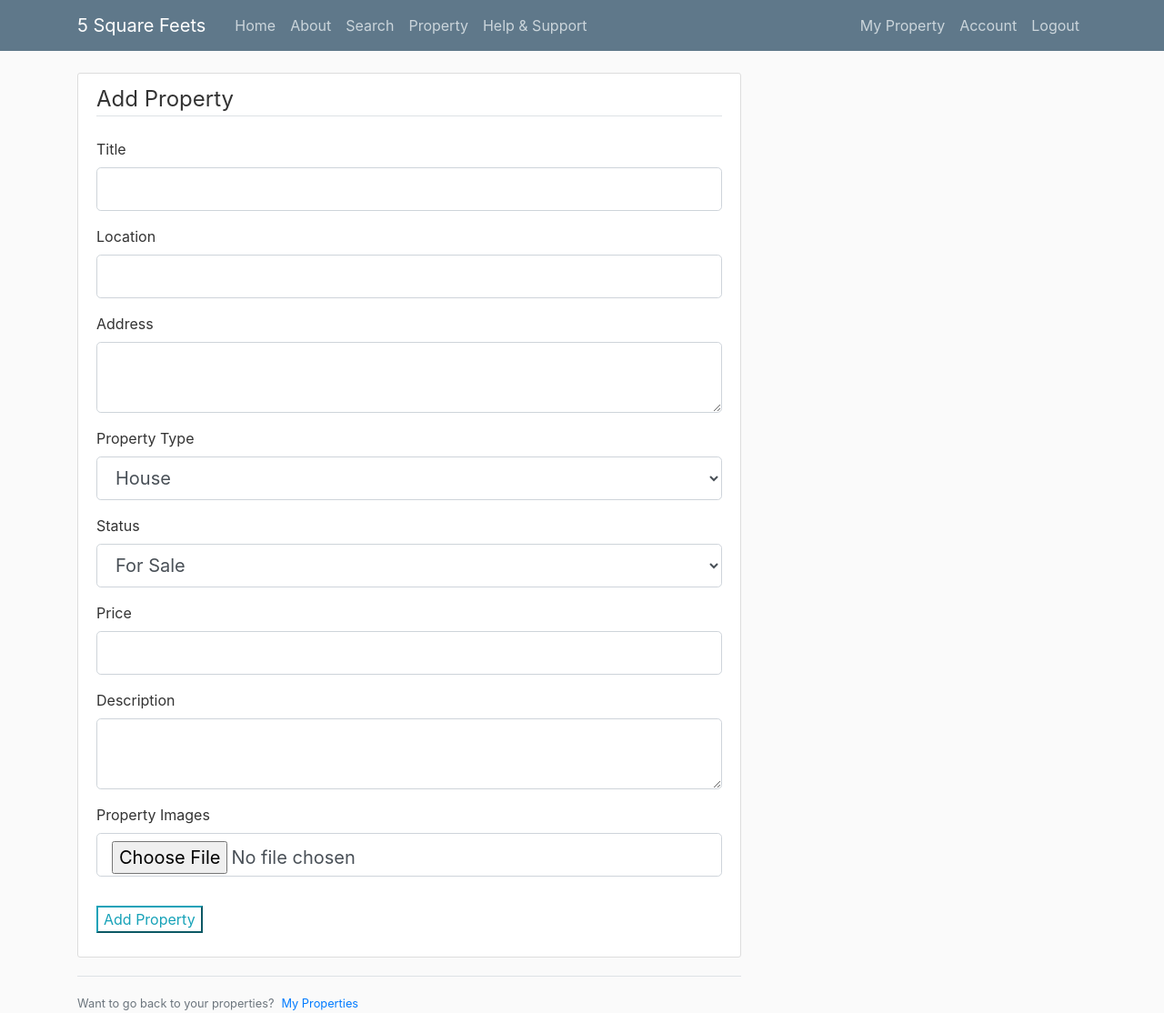
After one commit to Theoneman04/5_SQUARE_FEETS, a Flask app: page /property/new in a window 1280 px wide. The commit adds this page. Shown: the whole page at 91% size. Run offline with Flask 3, Linux system fonts and the light colour scheme; a user stored in the database is signed in; some libraries are stand-ins or nearby versions.

Commit message:
Property table setup completed

```diff
--- a/fivesquarefeets/forms.py
+++ b/fivesquarefeets/forms.py
@@ -1,40 +1,40 @@
 from flask_wtf import FlaskForm
 from flask_wtf.file import FileField, FileAllowed
 from flask_login import current_user
-from wtforms import StringField, PasswordField, SubmitField, BooleanField
-from wtforms.validators import DataRequired, Length, Email, EqualTo, ValidationError
+from wtforms import StringField, PasswordField, SubmitField, BooleanField, TextAreaField, SelectField, DecimalField
+from wtforms.validators import DataRequired, Length, Email, EqualTo, ValidationError, NumberRange
 from fivesquarefeets.models import User
 
 class RegistrationForm(FlaskForm):
-     username = StringField('Username',
-                            validators=[DataRequired(), Length(min=2, max=20)])
-     email = StringField('Email',validators=[DataRequired(), Email()])
-     password = PasswordField('Password', validators=[DataRequired()])
-     confirm_password = PasswordField('Confirm Password',validators=[DataRequired(), EqualTo('password')])
-     submit = SubmitField('Sign_up')
+    username = StringField('Username',
+                           validators=[DataRequired(), Length(min=2, max=20)])
+    email = StringField('Email',validators=[DataRequired(), Email()])
+    password = PasswordField('Password', validators=[DataRequired()])
+    confirm_password = PasswordField('Confirm Password',validators=[DataRequired(), EqualTo('password')])
+    submit = SubmitField('Sign_up')
 
-     def validate_username(self, username):
-          user = User.query.filter_by(username=username.data).first()
-          if user:
-               raise ValidationError('That username is taken. Please choose a different one.')
+    def validate_username(self, username):
+        user = User.query.filter_by(username=username.data).first()
+        if user:
+            raise ValidationError('That username is taken. Please choose a different one.')
 
-     def validate_email(self, email):
-          user = User.query.filter_by(email=email.data).first()
-          if user:
-               raise ValidationError('That email is taken. Please choose a different one.')
+    def validate_email(self, email):
+        user = User.query.filter_by(email=email.data).first()
+        if user:
+            raise ValidationError('That email is taken. Please choose a different one.')
 
 class LoginForm(FlaskForm):
-     email = StringField('Email',validators=[DataRequired(), Email()])
-     password = PasswordField('Password', validators=[DataRequired()])
-     remember = BooleanField('Remember Me')
-     submit = SubmitField('Login')
+    email = StringField('Email',validators=[DataRequired(), Email()])
+    password = PasswordField('Password', validators=[DataRequired()])
+    remember = BooleanField('Remember Me')
+    submit = SubmitField('Login')
 
 class UpdateAccountForm(FlaskForm):
     username = StringField('Username',
                            validators=[DataRequired(), Length(min=2, max=20)])
     email = StringField('Email',
                         validators=[DataRequired(), Email()])
-    picture = FileField('Update Profile Picture', validators=[FileAllowed(['jpg', 'png','webp'])])
+    picture = FileField('Update Profile Picture', validators=[FileAllowed(['jpg', 'png', 'webp'])])
     submit = SubmitField('Update')
 
     def validate_username(self, username):
@@ -48,3 +48,18 @@ class UpdateAccountForm(FlaskForm):
             user = User.query.filter_by(email=email.data).first()
             if user:
                 raise ValidationError('That email is taken. Please choose a different one.')
+
+# New form to add property
+class PropertyForm(FlaskForm):
+    property_title = StringField('Title', validators=[DataRequired(), Length(min=5, max=100)])
+    location = StringField('Location', validators=[DataRequired(), Length(min=5, max=100)])
+    address = TextAreaField('Address', validators=[DataRequired(), Length(min=10)])
+    property_type = SelectField('Property Type', choices=[('house', 'House'), ('apartment', 'Apartment'),
+                                                          ('office', 'Office'), ('retail', 'Retail'), ('land', 'Land')],
+                                validators=[DataRequired()])
+    status = SelectField('Status', choices=[('for_sale', 'For Sale'), ('for_rent', 'For Rent'),
+                                            ('pending', 'Pending'), ('sold', 'Sold')], validators=[DataRequired()])
+    price = DecimalField('Price', validators=[DataRequired(), NumberRange(min=0)], places=2)
+    description = TextAreaField('Description', validators=[DataRequired(), Length(min=20)])
+    images = FileField('Property Images', validators=[FileAllowed(['jpg', 'png', 'webp'])])
+    submit = SubmitField('Add Property')
--- a/fivesquarefeets/routes.py
+++ b/fivesquarefeets/routes.py
@@ -3,7 +3,7 @@ import secrets
 from PIL import Image
 from flask import Blueprint, current_app,render_template, url_for, flash, redirect, request
 from fivesquarefeets import db
-from fivesquarefeets.forms import RegistrationForm, LoginForm, UpdateAccountForm
+from fivesquarefeets.forms import RegistrationForm, LoginForm, UpdateAccountForm, PropertyForm
 from fivesquarefeets.models import User, Property
 from flask_login import login_user, current_user, logout_user, login_required
 
@@ -82,3 +82,48 @@ def account():
         form.email.data = current_user.email
     image_file = url_for('static', filename='profile_pics/' + current_user.image_file)
     return render_template('account.html', title='Account', image_file=image_file, form=form)
+
+@bp.route("/myproperty",methods=['GET', 'POST'])
+def myproperty():
+    return render_template('myproperty.html', title='My Property')
+
+# Function to save property images
+def save_property_image(form_image):
+    random_hex = secrets.token_hex(8)
+    _, f_ext = os.path.splitext(form_image.filename)
+    image_fn = random_hex + f_ext
+    image_path = os.path.join(bp.root_path, 'static/property_pics', image_fn)
+
+    output_size = (800, 800)
+    i = Image.open(form_image)
+    i.thumbnail(output_size)
+    i.save(image_path)
+
+    return image_fn
+
+@bp.route("/property/new", methods=['GET', 'POST'])
+@login_required
+def add_property():
+    form = PropertyForm()
+    if form.validate_on_submit():
+        if form.images.data:
+            image_file = save_property_image(form.images.data)
+        else:
+            image_file = None
+
+        property = Property(property_title=form.property_title.data,
+                            location=form.location.data,
+                            address=form.address.data,
+                            property_type=form.property_type.data,
+                            status=form.status.data,
+                            price=form.price.data,
+                            description=form.description.data,
+                            images=image_file,
+                            author=current_user)
+
+        db.session.add(property)
+        db.session.commit()
+        flash('Your property has been added!', 'success')
+        return redirect(url_for('main.home'))  # Redirect to homepage
+
+    return render_template('add_property.html', title='New Property', form=form)
--- /dev/null
+++ b/fivesquarefeets/templates/add_property.html
@@ -0,0 +1,123 @@
+{% extends "layout.html" %}
+{% block content %}
+    <div class="content-section">
+        <form method="POST" enctype="multipart/form-data" action="">
+            {{ form.hidden_tag() }}
+            <fieldset class="form-group">
+                <legend class="border-bottom mb-4">Add Property</legend>
+                <div class="form-group">
+                    {{ form.property_title.label(class="form-control-label") }}
+                    {% if form.property_title.errors %}
+                        {{ form.property_title(class="form-control form-control-lg is-invalid") }}
+                        <div class="invalid-feedback">
+                            {% for error in form.property_title.errors %}
+                                <span>{{ error }}</span>
+                            {% endfor %}
+                        </div>
+                    {% else %}
+                        {{ form.property_title(class="form-control form-control-lg") }}
+                    {% endif %}
+                </div>
+                <div class="form-group">
+                    {{ form.location.label(class="form-control-label") }}
+                    {% if form.location.errors %}
+                        {{ form.location(class="form-control form-control-lg is-invalid") }}
+                        <div class="invalid-feedback">
+                            {% for error in form.location.errors %}
+                                <span>{{ error }}</span>
+                            {% endfor %}
+                        </div>
+                    {% else %}
+                        {{ form.location(class="form-control form-control-lg") }}
+                    {% endif %}
+                </div>
+                <div class="form-group">
+                    {{ form.address.label(class="form-control-label") }}
+                    {% if form.address.errors %}
+                        {{ form.address(class="form-control form-control-lg is-invalid") }}
+                        <div class="invalid-feedback">
+                            {% for error in form.address.errors %}
+                                <span>{{ error }}</span>
+                            {% endfor %}
+                        </div>
+                    {% else %}
+                        {{ form.address(class="form-control form-control-lg") }}
+                    {% endif %}
+                </div>
+                <div class="form-group">
+                    {{ form.property_type.label(class="form-control-label") }}
+                    {% if form.property_type.errors %}
+                        {{ form.property_type(class="form-control form-control-lg is-invalid") }}
+                        <div class="invalid-feedback">
+                            {% for error in form.property_type.errors %}
+                                <span>{{ error }}</span>
+                            {% endfor %}
+                        </div>
+                    {% else %}
+                        {{ form.property_type(class="form-control form-control-lg") }}
+                    {% endif %}
+                </div>
+                <div class="form-group">
+                    {{ form.status.label(class="form-control-label") }}
+                    {% if form.status.errors %}
+                        {{ form.status(class="form-control form-control-lg is-invalid") }}
+                        <div class="invalid-feedback">
+                            {% for error in form.status.errors %}
+                                <span>{{ error }}</span>
+                            {% endfor %}
+                        </div>
+                    {% else %}
+                        {{ form.status(class="form-control form-control-lg") }}
+                    {% endif %}
+                </div>
+                <div class="form-group">
+                    {{ form.price.label(class="form-control-label") }}
+                    {% if form.price.errors %}
+                        {{ form.price(class="form-control form-control-lg is-invalid") }}
+                        <div class="invalid-feedback">
+                            {% for error in form.price.errors %}
+                                <span>{{ error }}</span>
+                            {% endfor %}
+                        </div>
+                    {% else %}
+                        {{ form.price(class="form-control form-control-lg") }}
+                    {% endif %}
+                </div>
+                <div class="form-group">
+                    {{ form.description.label(class="form-control-label") }}
+                    {% if form.description.errors %}
+                        {{ form.description(class="form-control form-control-lg is-invalid") }}
+                        <div class="invalid-feedback">
+                            {% for error in form.description.errors %}
+                                <span>{{ error }}</span>
+                            {% endfor %}
+                        </div>
+                    {% else %}
+                        {{ form.description(class="form-control form-control-lg") }}
+                    {% endif %}
+                </div>
+                <div class="form-group">
+                    {{ form.images.label(class="form-control-label") }}
+                    {% if form.images.errors %}
+                        {{ form.images(class="form-control form-control-lg is-invalid") }}
+                        <div class="invalid-feedback">
+                            {% for error in form.images.errors %}
+                                <span>{{ error }}</span>
+                            {% endfor %}
+                        </div>
+                    {% else %}
+                        {{ form.images(class="form-control form-control-lg") }}
+                    {% endif %}
+                </div>
+            </fieldset>
+            <div class="form-group">
+                {{ form.submit(class="btn-outline-info") }}
+            </div>
+        </form>
+    </div>
+    <div class="border-top pt-3">
+        <small class="text-muted">
+            Want to go back to your properties?<a class="ml-2" href="{{ url_for('main.myproperty') }}">My Properties</a>
+        </small>
+    </div>
+{% endblock content %}
--- a/fivesquarefeets/templates/layout.html
+++ b/fivesquarefeets/templates/layout.html
@@ -36,6 +36,7 @@
                 <!-- Navbar Right Side -->
                 <div class="navbar-nav">
                   {% if current_user.is_authenticated %}
+                    <a class="nav-item nav-link" href="{{url_for('main.myproperty')}}">My Property</a>
                     <a class="nav-item nav-link" href="{{url_for('main.account')}}">Account</a>
                     <a class="nav-item nav-link" href="{{url_for('main.logout')}}">Logout</a>
                   {% else %}
--- /dev/null
+++ b/fivesquarefeets/templates/myproperty.html
@@ -0,0 +1,5 @@
+{% extends "layout.html" %}
+{% block content %}
+    <h1>My Property</h1>
+    <a href="{{ url_for('main.add_property') }}" class="btn btn-primary">New Property</a>
+{% endblock content %}
```
Also changed, not shown: fivesquarefeets/site.db.
